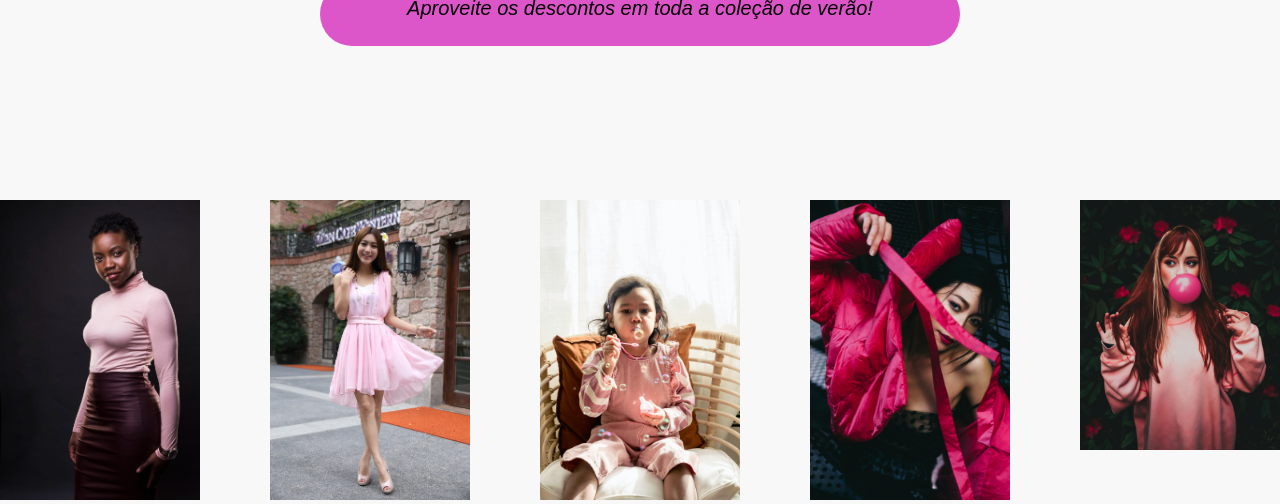
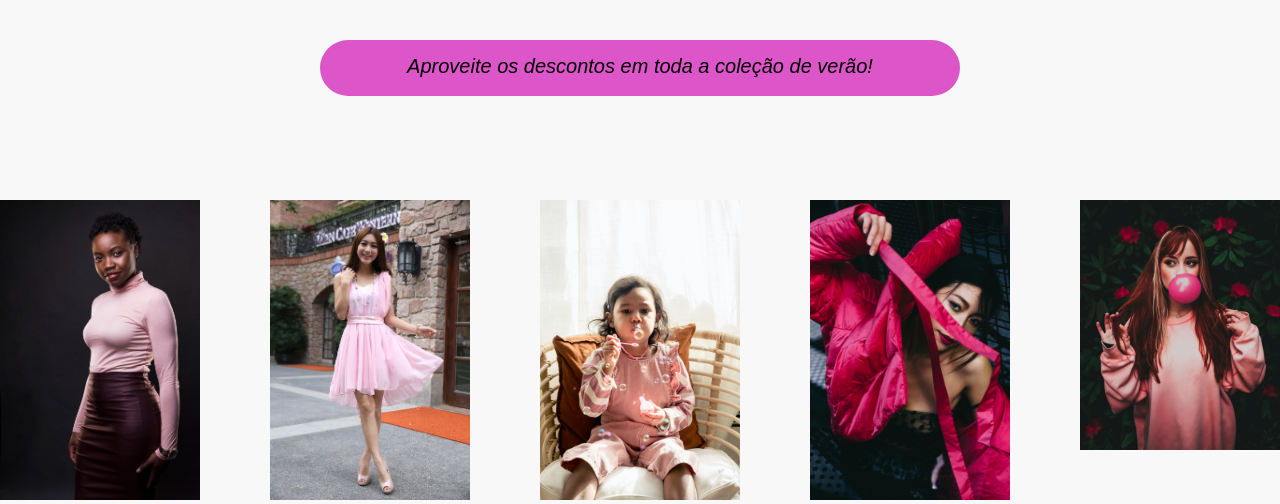
Before and after one commit to Johnnison/miniPI, a PHP site: page /index1.html in a window 1280 px wide. Shown: the part 554-1058 px from the top of the page. Run offline with PHP 8.4, Linux system fonts and the light colour scheme.

Commit message:
corriji alguns problemas

```diff
--- a/style1.css
+++ b/style1.css
@@ -201,7 +201,7 @@ nav a {
     font-size: 20px;
     position: absolute;
     /* Posicionamento absoluto */
-    bottom: 200px;
+    bottom: 150px;
     /* Distância do texto até o fundo */
     left: 50%;
     /* Centraliza horizontalmente */
@@ -215,7 +215,7 @@ nav a {
     /* Centraliza o texto */
     width: 50%;
     /* Largura do bloco de texto */
-    height: 8%;
+    height: 7%;
     border-radius: 50px;
     /* Borda arredondada */
 
```
